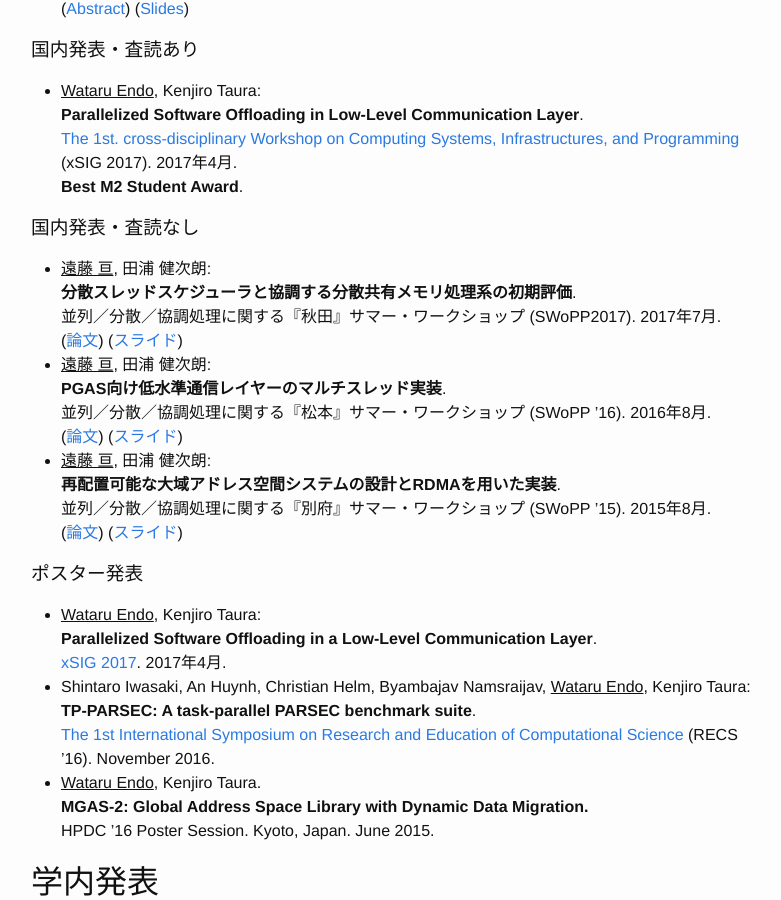
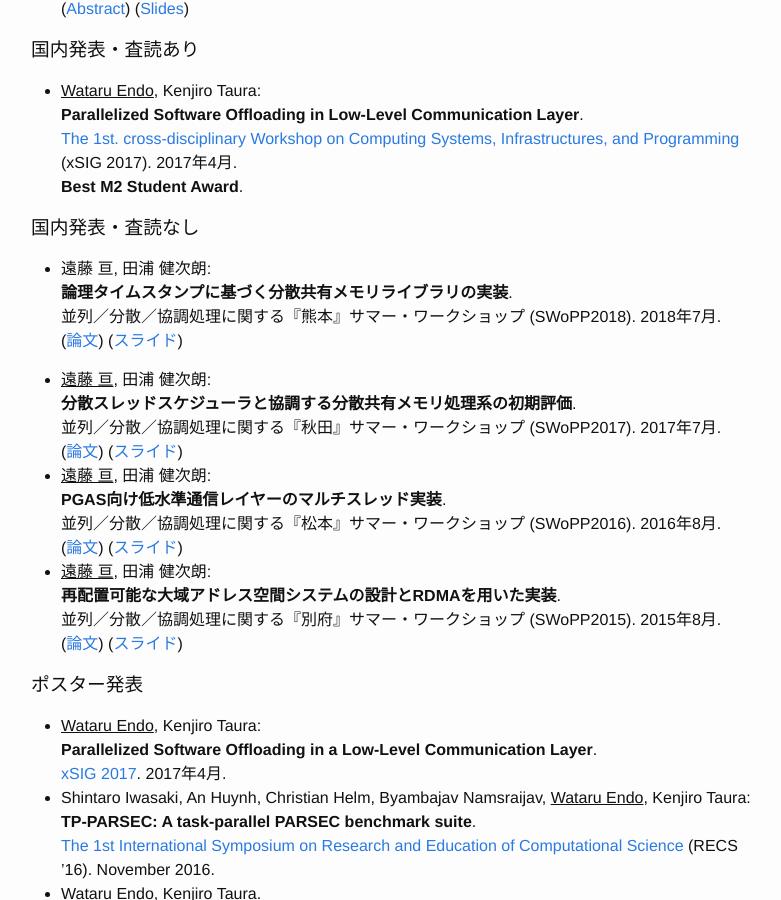
Before and after one commit to endowataru/endowataru.github.io, a Jekyll site: the page built from ja.md, in a window 1280 px wide and 900 px high, scrolled down 769 px. Shown: the whole window, without its empty margins (239-1020 px from the left). Built offline with Jekyll 4.4.1, drawn with Linux system fonts in a browser that asks for light colours.

Commit message:
Add SWoPP 2018

```diff
--- a/ja.md
+++ b/ja.md
@@ -47,6 +47,12 @@ __遠藤 亘 (えんどう わたる)__
 
 ### 国内発表・査読なし
 
+- 遠藤 亘, 田浦 健次朗:
+  __論理タイムスタンプに基づく分散共有メモリライブラリの実装__.
+  並列／分散／協調処理に関する『熊本』サマー・ワークショップ (SWoPP2018). 2018年7月.
+  ([論文](http://id.nii.ac.jp/1001/00190576/))
+  ([スライド](/pub/20180731_swopp_slides.pdf))
+
 - <u>遠藤 亘</u>, 田浦 健次朗:
   __分散スレッドスケジューラと協調する分散共有メモリ処理系の初期評価__.
   並列／分散／協調処理に関する『秋田』サマー・ワークショップ (SWoPP2017). 2017年7月.
@@ -54,12 +60,12 @@ __遠藤 亘 (えんどう わたる)__
   ([スライド](/pub/20170728_swopp17_slides.pdf))
 - <u>遠藤 亘</u>, 田浦 健次朗:
   __PGAS向け低水準通信レイヤーのマルチスレッド実装__.
-  並列／分散／協調処理に関する『松本』サマー・ワークショップ (SWoPP ’16). 2016年8月.
+  並列／分散／協調処理に関する『松本』サマー・ワークショップ (SWoPP2016). 2016年8月.
   ([論文](http://id.nii.ac.jp/1001/00174108/))
   ([スライド](/pub/20160809_swopp16_slides.pdf))
 - <u>遠藤 亘</u>, 田浦 健次朗:
   __再配置可能な大域アドレス空間システムの設計とRDMAを用いた実装__.
-  並列／分散／協調処理に関する『別府』サマー・ワークショップ (SWoPP ’15). 2015年8月.
+  並列／分散／協調処理に関する『別府』サマー・ワークショップ (SWoPP2015). 2015年8月.
   ([論文](http://id.nii.ac.jp/1001/00144570/))
   ([スライド](/pub/20150804_swopp15_slides.pdf))
 
```
Also changed, not shown: 1 other file.
